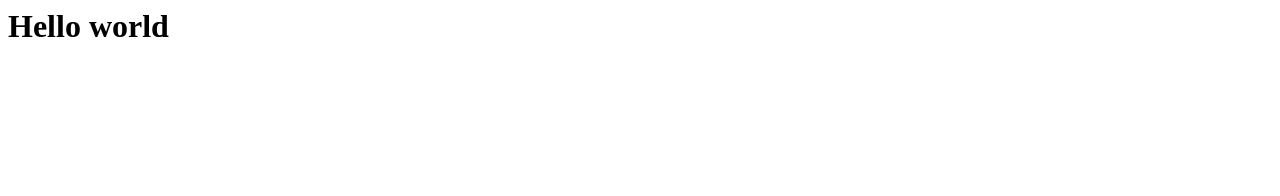
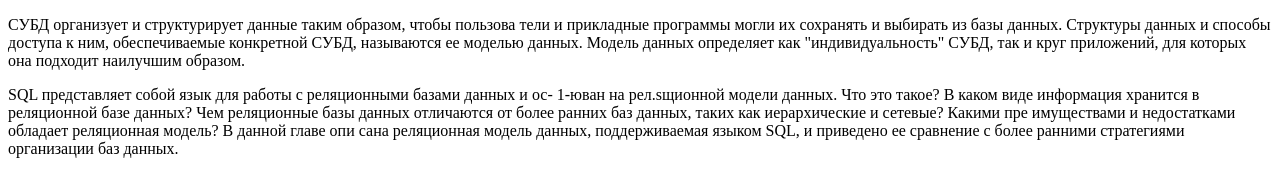
Before and after one commit to AleksandrZinoviev/AleksandrZinoviev.github.io, a plain HTML site: page index.html in a window 1280 px wide. Drawn offline with Linux system fonts and the light colour scheme.

Commit message:
25122023_001

```diff
--- a/index.html
+++ b/index.html
@@ -1 +1,24 @@
-<h1>Hello world</h1>
+<!DOCTYPE html>
+<html lang="ru">
+<head>
+    <meta charset="UTF-8">
+    <meta name="viewport" content="width=device-width, initial-scale=1.0">
+    <title>HTML</title>
+</head>
+<body>
+    <p>
+        СУБД организует и структурирует данные таким образом, чтобы пользова­ тели и прикладные программы могли их сохранять и выбирать из базы данных.
+        Структуры данных и способы доступа к ним, обеспечиваемые конкретной СУБД, называются ее моделью данных. Модель данных определяет как "индивидуальность" СУБД,
+        так и круг приложений, для которых она подходит наилучшим образом.
+    </p>
+    <p>
+        SQL представляет собой язык для работы с реляционными базами данных и ос-
+        1-юван на рел.sщионной модели данных. Что это такое? В каком виде информация
+        хранится в реляционной базе данных? Чем реляционные базы данных отличаются
+        от более ранних баз данных, таких как иерархические и сетевые? Какими пре­
+        имуществами и недостатками обладает реляционная модель? В данной главе опи­
+        сана реляционная модель данных, поддерживаемая языком SQL, и приведено ее
+        сравнение с более ранними стратегиями организации баз данных.
+    </p>
+</body>
+</html>
```
